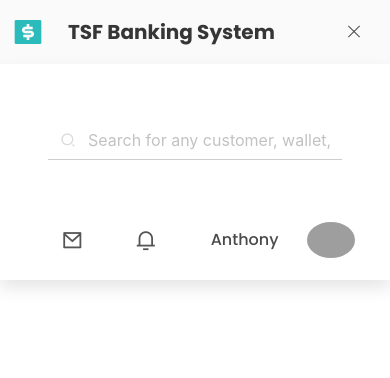
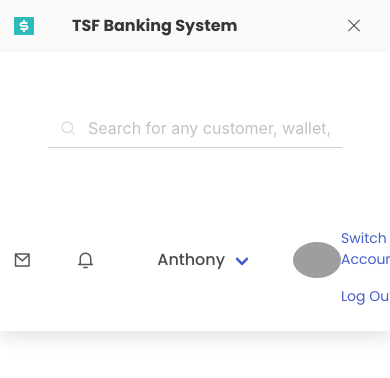
Before and after one commit to niksp220598/DunDun, a plain HTML site: page index.html in a window 390 px wide. Both pictures are taken after a click on the button "menu". Drawn offline with nearby package versions, Linux system fonts and the light colour scheme; grey boxes are pictures that could not be loaded.

Commit message:
Small Change to Navbar

```diff
--- a/css/style.css
+++ b/css/style.css
@@ -31,7 +31,7 @@ body {
 
 .username {
     font-weight: 500;
-    margin: 0 1.75rem;
+    margin: 0 1.75em;
 }
 
 .navbar {
@@ -44,6 +44,7 @@ body {
     border-width: 0;
     border-radius: 0;
     border-bottom: 1px solid #80808063;
+
 }
 
 .input:hover {
@@ -68,15 +69,15 @@ body {
 }
 
 .brand-icon {
-    font-size: 2rem;
-    margin-right: 1.5rem;
+    font-size: 1.5em;
+    margin-right: 1.5em;
     color: #2cbbbb;
 }
 
 .icon-button {
     border: none;
     background-color: #0000;
-    margin: 0 1.25rem;
+    margin: 0 1.25em;
 
 }
 
@@ -93,13 +94,13 @@ body {
 }
 
 .custom-icon {
-    font-size: 1.35rem;
+    font-size: 1.35em;
     color: #555555;
 }
 
 @media only screen and (max-width: 1024px) {
     .avatar-container {
-        padding: 0 1.75rem;
+        padding: 0 1.75em;
         justify-content: center;
     }
 
@@ -107,14 +108,14 @@ body {
         align-self: center;
         height: 48px;
         width: 48px;
-        margin-right: .74rem;
+        margin-right: .74em;
 
     }
 
     .navbar-burger:hover {
         background-color: #0001;
         border-radius: 100%;
-        margin-right: .75rem;
+        margin-right: .75em;
         min-height: 48px;
         min-width: 48px;
     }
--- a/index.html
+++ b/index.html
@@ -17,7 +17,7 @@
         href="https://fonts.googleapis.com/css2?family=Inconsolata:wght@400;500;700&family=Poppins:wght@300;400;500;700;900&display=swap"
         rel="stylesheet">
     <!-- ------------------------ CUSTOM STYLESHEET ------------------------ -->
-    <link rel="stylesheet" href="/css/style.css">
+    <link rel="stylesheet" href="./css/style.css">
 
 </head>
 
@@ -27,7 +27,7 @@
             <div class="navbar-brand">
                 <a class="navbar-item" href="#">
                     <i class="ri-money-dollar-box-fill brand-icon"></i>
-                    <h5 class="title is-5">TSF Banking System</h4>
+                    <h6 class="title is-6">TSF Banking System</h6>
                 </a>
 
                 <a role="button" class="navbar-burger" aria-label="menu" aria-expanded="false"
@@ -56,7 +56,7 @@
                     <div class="navbar-item">
 
 
-                        <div class="avatar-container">
+                        <div class="avatar-container navbar-item has-dropdown is-hoverable ">
 
                             <!-- --------------- MAIL BUTTON --------------- -->
                             <button class="icon-button icon is-large">
@@ -69,11 +69,20 @@
                             </button>
 
                             <!-- --------- USERNAME FOR THE AVATAR --------- -->
-                            <h6 class="username">Anthony</h5>
+                            <h6 class="username navbar-link">Anthony</h5>
 
                                 <!-- ------------ THIS IS AN AVATAR ------------ -->
                                 <img class="avatar image is-centered"
                                     src="https://uifaces.co/our-content/donated/BMGfa1yq.png">
+                                <!-- --------- Dropdown For Avatar --------- -->
+                                <div class="navbar-dropdown">
+                                    <a class="navbar-item">
+                                      <a href="#">Switch Account</a>
+                                    </a>
+                                    <hr class="navbar-divider">
+                                    <a class="navbar-item">
+                                      <a href="#">Log Out</a>
+                                    </a>
                         </div>
 
                     </div>
```
